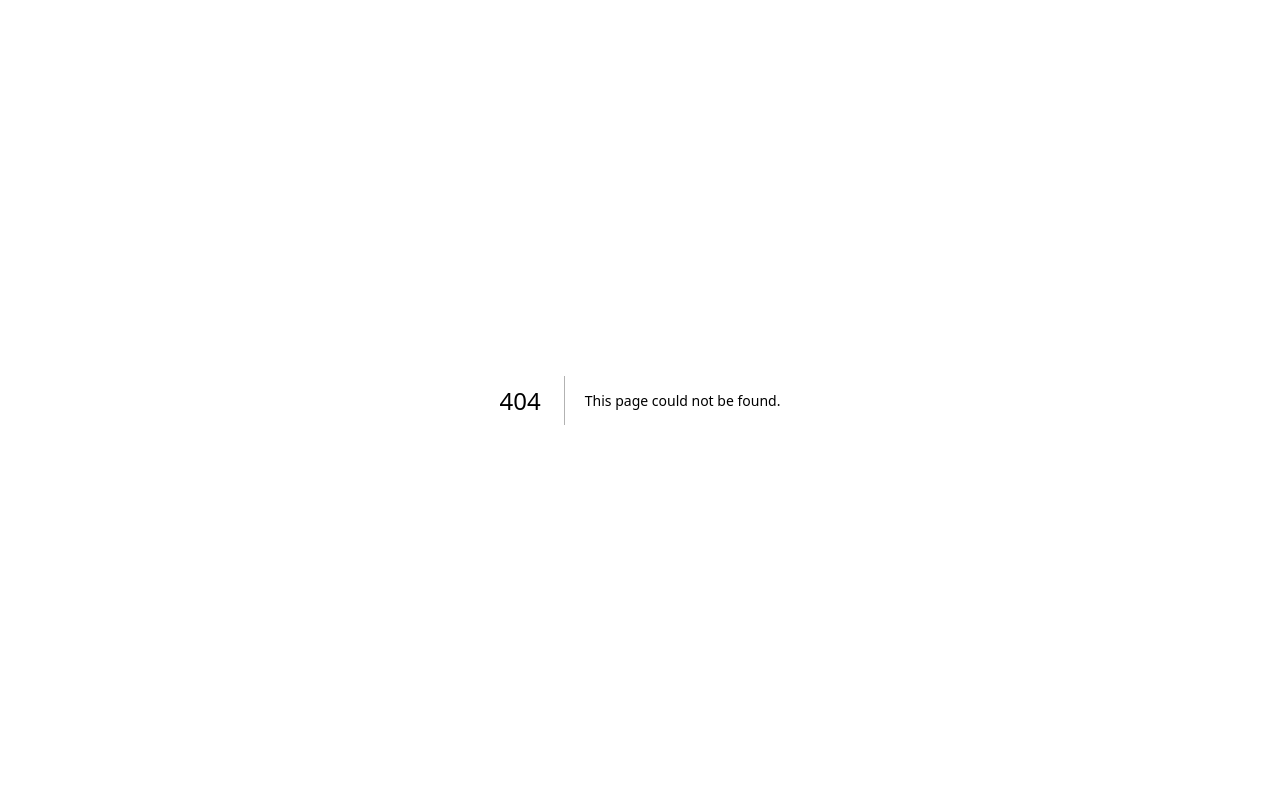
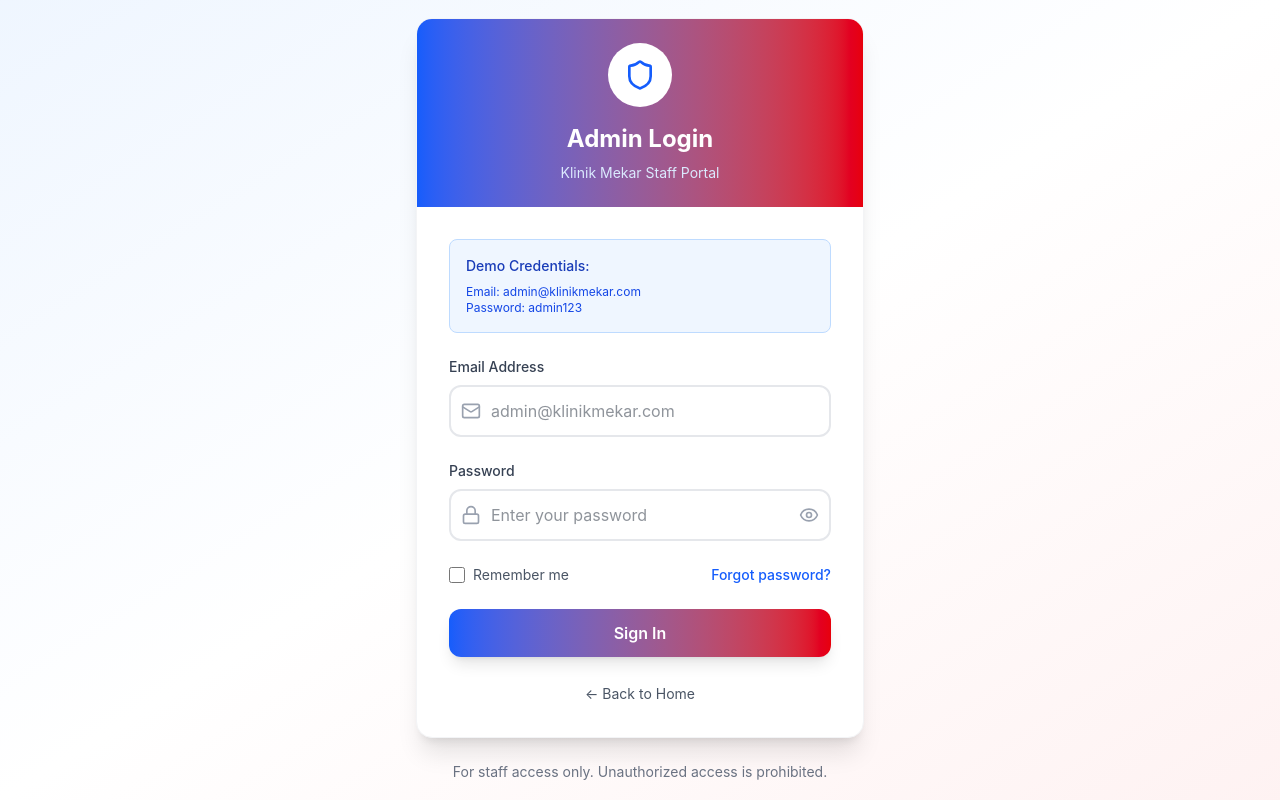
Before and after one commit to Hero2l/Clinic-System-2025, a Next.js app in the folder clinic-booking/: page /admin/login in a window 1280 px wide. Before the commit this address had no page. Built offline with nearby package versions, Linux system fonts and the light colour scheme.

Commit message:
Add Login Page for admin

```diff
--- /dev/null
+++ b/clinic-booking/src/app/(admin)/admin/login/page.tsx
@@ -0,0 +1,189 @@
+"use client";
+import { useState } from 'react';
+import { useRouter } from 'next/navigation';
+import { Shield, Lock, Mail, Eye, EyeOff, AlertCircle } from 'lucide-react';
+
+// Mock user credentials
+const MOCK_CREDENTIALS = {
+  email: 'admin@klinikmekar.com',
+  password: 'admin123'
+};
+
+export default function AdminLoginPage() {
+  const router = useRouter();
+  const [formData, setFormData] = useState({
+    email: '',
+    password: ''
+  });
+  const [showPassword, setShowPassword] = useState(false);
+  const [error, setError] = useState('');
+  const [isLoading, setIsLoading] = useState(false);
+
+  const handleSubmit = async (e: React.FormEvent) => {
+    e.preventDefault();
+    setError('');
+    setIsLoading(true);
+
+    // Simulate API call delay
+    await new Promise(resolve => setTimeout(resolve, 1000));
+
+    // Check credentials
+    if (
+      formData.email === MOCK_CREDENTIALS.email &&
+      formData.password === MOCK_CREDENTIALS.password
+    ) {
+      // Store auth token in sessionStorage (in real app, use secure HTTP-only cookies)
+      sessionStorage.setItem('isAdminAuthenticated', 'true');
+      sessionStorage.setItem('adminEmail', formData.email);
+
+      // Redirect to admin dashboard
+      router.push('/admin');
+    } else {
+      setError('Invalid email or password. Please try again.');
+      setIsLoading(false);
+    }
+  };
+
+  const handleInputChange = (e: React.ChangeEvent<HTMLInputElement>) => {
+    setFormData(prev => ({
+      ...prev,
+      [e.target.name]: e.target.value
+    }));
+    setError(''); // Clear error when user types
+  };
+
+  return (
+    <div className="min-h-screen bg-gradient-to-br from-blue-50 via-white to-red-50 flex items-center justify-center p-4">
+      <div className="max-w-md w-full">
+        {/* Login Card */}
+        <div className="bg-white rounded-2xl shadow-xl border border-gray-100 overflow-hidden">
+          {/* Header */}
+          <div className="bg-gradient-to-r from-blue-600 to-red-600 px-8 py-6 text-center">
+            <div className="w-16 h-16 bg-white rounded-full flex items-center justify-center mx-auto mb-4">
+              <Shield className="w-8 h-8 text-blue-600" />
+            </div>
+            <h1 className="text-2xl font-bold text-white mb-2">Admin Login</h1>
+            <p className="text-blue-100 text-sm">Klinik Mekar Staff Portal</p>
+          </div>
+
+          {/* Form */}
+          <form onSubmit={handleSubmit} className="p-8 space-y-6">
+            {/* Error Message */}
+            {error && (
+              <div className="bg-red-50 border border-red-200 rounded-lg p-4 flex items-start space-x-3">
+                <AlertCircle className="w-5 h-5 text-red-600 flex-shrink-0 mt-0.5" />
+                <div>
+                  <p className="text-red-800 text-sm font-medium">{error}</p>
+                </div>
+              </div>
+            )}
+
+            {/* Demo Credentials Info */}
+            <div className="bg-blue-50 border border-blue-200 rounded-lg p-4">
+              <p className="text-blue-800 text-sm font-medium mb-2">Demo Credentials:</p>
+              <p className="text-blue-700 text-xs">Email: admin@klinikmekar.com</p>
+              <p className="text-blue-700 text-xs">Password: admin123</p>
+            </div>
+
+            {/* Email Input */}
+            <div>
+              <label className="block text-sm font-medium text-gray-700 mb-2">
+                Email Address
+              </label>
+              <div className="relative">
+                <Mail className="w-5 h-5 text-gray-400 absolute left-3 top-1/2 transform -translate-y-1/2" />
+                <input
+                  type="email"
+                  name="email"
+                  value={formData.email}
+                  onChange={handleInputChange}
+                  placeholder="admin@klinikmekar.com"
+                  required
+                  className="w-full pl-10 pr-4 py-3 border-2 border-gray-200 rounded-xl focus:border-blue-500 focus:ring-2 focus:ring-blue-100 outline-none transition-all"
+                />
+              </div>
+            </div>
+
+            {/* Password Input */}
+            <div>
+              <label className="block text-sm font-medium text-gray-700 mb-2">
+                Password
+              </label>
+              <div className="relative">
+                <Lock className="w-5 h-5 text-gray-400 absolute left-3 top-1/2 transform -translate-y-1/2" />
+                <input
+                  type={showPassword ? 'text' : 'password'}
+                  name="password"
+                  value={formData.password}
+                  onChange={handleInputChange}
+                  placeholder="Enter your password"
+                  required
+                  className="w-full pl-10 pr-12 py-3 border-2 border-gray-200 rounded-xl focus:border-blue-500 focus:ring-2 focus:ring-blue-100 outline-none transition-all"
+                />
+                <button
+                  type="button"
+                  onClick={() => setShowPassword(!showPassword)}
+                  className="absolute right-3 top-1/2 transform -translate-y-1/2 text-gray-400 hover:text-gray-600"
+                >
+                  {showPassword ? <EyeOff className="w-5 h-5" /> : <Eye className="w-5 h-5" />}
+                </button>
+              </div>
+            </div>
+
+            {/* Remember Me & Forgot Password */}
+            <div className="flex items-center justify-between">
+              <label className="flex items-center space-x-2 cursor-pointer">
+                <input
+                  type="checkbox"
+                  className="w-4 h-4 text-blue-600 border-gray-300 rounded focus:ring-blue-500"
+                />
+                <span className="text-sm text-gray-600">Remember me</span>
+              </label>
+              <button
+                type="button"
+                className="text-sm text-blue-600 hover:text-blue-700 font-medium"
+              >
+                Forgot password?
+              </button>
+            </div>
+
+            {/* Login Button */}
+            <button
+              type="submit"
+              disabled={isLoading}
+              className="w-full py-3 bg-gradient-to-r from-blue-600 to-red-600 text-white font-semibold rounded-xl shadow-lg hover:shadow-xl transform hover:scale-[1.02] transition-all duration-200 disabled:opacity-50 disabled:cursor-not-allowed disabled:transform-none"
+            >
+              {isLoading ? (
+                <span className="flex items-center justify-center">
+                  <svg className="animate-spin h-5 w-5 mr-2" viewBox="0 0 24 24">
+                    <circle className="opacity-25" cx="12" cy="12" r="10" stroke="currentColor" strokeWidth="4" fill="none" />
+                    <path className="opacity-75" fill="currentColor" d="M4 12a8 8 0 018-8V0C5.373 0 0 5.373 0 12h4zm2 5.291A7.962 7.962 0 014 12H0c0 3.042 1.135 5.824 3 7.938l3-2.647z" />
+                  </svg>
+                  Signing in...
+                </span>
+              ) : (
+                'Sign In'
+              )}
+            </button>
+
+            {/* Back to Home */}
+            <div className="text-center">
+              <button
+                type="button"
+                onClick={() => router.push('/')}
+                className="text-sm text-gray-600 hover:text-gray-800"
+              >
+                ← Back to Home
+              </button>
+            </div>
+          </form>
+        </div>
+
+        {/* Additional Info */}
+        <p className="text-center text-gray-500 text-sm mt-6">
+          For staff access only. Unauthorized access is prohibited.
+        </p>
+      </div>
+    </div>
+  );
+}
--- a/clinic-booking/src/app/(admin)/admin/page.tsx
+++ b/clinic-booking/src/app/(admin)/admin/page.tsx
@@ -1,28 +1,13 @@
 // src/app/(admin)/admin/page.tsx
 
 "use client";
-import React, { useState } from 'react';
+import React, { useEffect, useState } from 'react';
 import {
-  Search,
-  Bell,
-  MessageSquare,
-  Calendar,
-  Users,
-  FileText,
-  Settings,
-  HelpCircle,
-  ChevronDown,
-  TrendingUp,
-  TrendingDown,
-  MoreHorizontal,
-  X,
-  BarChart3,
-  Activity,
-  User,
-  Stethoscope,
-  Building2
+  Search, Bell, MessageSquare, Calendar, Users, FileText, Settings, HelpCircle, ChevronDown, TrendingUp, TrendingDown,
+  MoreHorizontal, X, BarChart3, Activity, User, Stethoscope, Building2,
 } from 'lucide-react';
-
+import { useRouter } from 'next/navigation';
+import { LogOut } from 'lucide-react';
 // Mock data
 const statsData = [
   {
@@ -115,6 +100,47 @@ const chartData = [
 export default function AdminDashboard() {
   const [showWelcome, setShowWelcome] = useState(true);
   const [activeTab, setActiveTab] = useState('Today');
+  const router = useRouter();
+  const [isAuthenticated, setIsAuthenticated] = useState(false);
+  const [isLoading, setIsLoading] = useState(true);
+
+  useEffect(() => {
+    const checkAuth = () => {
+      const authenticated = sessionStorage.getItem('isAdminAuthenticated');
+      if (!authenticated) {
+        router.push('/admin/login');
+      } else {
+        setIsAuthenticated(true);
+      }
+      setIsLoading(false);
+    };
+
+    checkAuth();
+  }, [router]);
+
+  // Logout handler
+  const handleLogout = () => {
+    sessionStorage.removeItem('isAdminAuthenticated');
+    sessionStorage.removeItem('adminEmail');
+    router.push('/admin/login');
+  };
+
+  // Show loading state
+  if (isLoading) {
+    return (
+      <div className="min-h-screen bg-gray-50 flex items-center justify-center">
+        <div className="text-center">
+          <div className="animate-spin rounded-full h-12 w-12 border-b-2 border-blue-600 mx-auto mb-4"></div>
+          <p className="text-gray-600">Loading...</p>
+        </div>
+      </div>
+    );
+  }
+
+  // Don't render if not authenticated
+  if (!isAuthenticated) {
+    return null;
+  }
 
   return (
     <div className="min-h-screen bg-gray-50">
@@ -250,6 +276,13 @@ export default function AdminDashboard() {
                 <ChevronDown className="w-4 h-4 text-gray-400" />
               </div>
             </div>
+            <button
+              onClick={handleLogout}
+              className="ml-4 p-2 text-gray-600 hover:text-red-600 transition-colors"
+              title="Logout"
+            >
+              <LogOut className="w-5 h-5" />
+            </button>
           </div>
         </header>
 
@@ -262,8 +295,7 @@ export default function AdminDashboard() {
                 <button
                   key={tab}
                   onClick={() => setActiveTab(tab)}
-                  className={`px-4 py-2 rounded-lg text-sm font-medium transition-all ${
-                    activeTab === tab
+                  className={`px-4 py-2 rounded-lg text-sm font-medium transition-all ${activeTab === tab
                     ? 'bg-white text-gray-900 shadow-sm'
                     : 'text-gray-600 hover:text-gray-900'
                     }`}
@@ -316,15 +348,13 @@ export default function AdminDashboard() {
                   {chartData.map((item, index) => (
                     <div key={index} className="flex flex-col items-center space-y-2">
                       <div
-                        className={`w-8 rounded-t-lg transition-all duration-300 ${
-                          item.isToday
+                        className={`w-8 rounded-t-lg transition-all duration-300 ${item.isToday
                           ? 'bg-gradient-to-t from-red-500 to-blue-500'
                           : 'bg-gradient-to-t from-red-200 to-blue-200'
                           }`}
                         style={{ height: `${item.value * 4}px` }}
                       />
-                      <div className={`px-2 py-1 rounded-full text-xs font-medium ${
-                        item.isToday
+                      <div className={`px-2 py-1 rounded-full text-xs font-medium ${item.isToday
                         ? 'bg-gradient-to-r from-red-500 to-blue-500 text-white'
                         : 'bg-gray-100 text-gray-600'
                         }`}>
```
Lines whose indentation alone changed are shown as unchanged.
